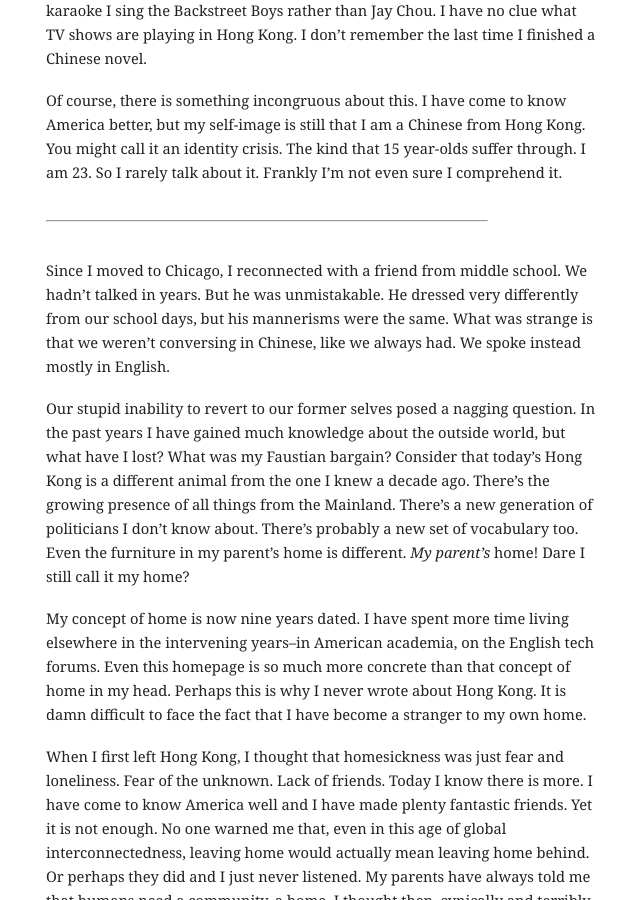
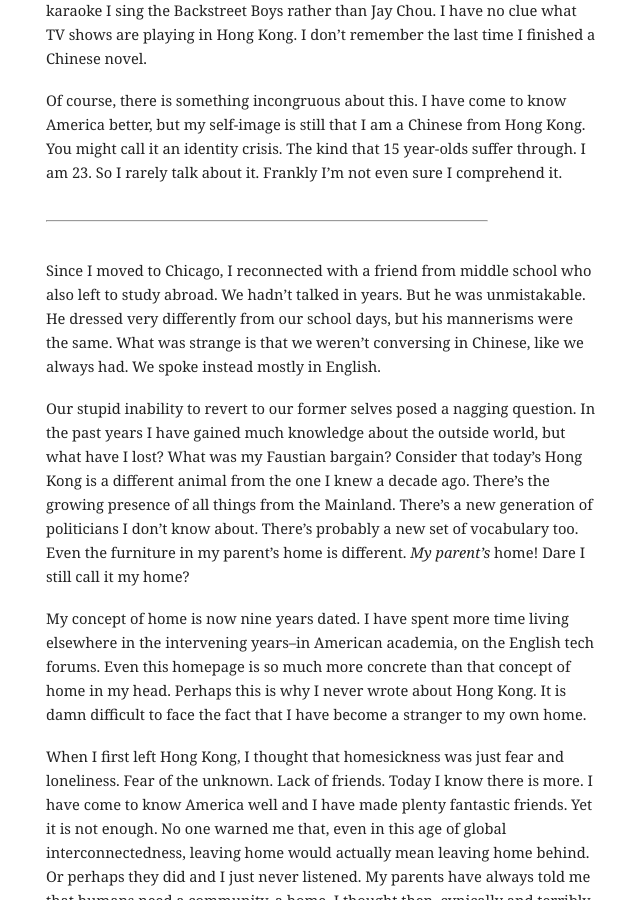
Before and after one commit to mbwong/mbwong.github.com, a Jekyll site: the page built from _posts/2013-07-14-home.md, in a window 1280 px wide and 900 px high, scrolled down 1558 px. Shown: the whole window, without its empty margins (304-944 px from the left). Built offline with Jekyll 4.4.1, drawn with Linux system fonts in a browser that asks for light colours.

Commit message:
Update 2013-07-14-home.md

```diff
--- a/_posts/2013-07-14-home.md
+++ b/_posts/2013-07-14-home.md
@@ -32,7 +32,7 @@ Of course, there is something incongruous about this. I have come to know Americ
 
 -----------------------------
 
-Since I moved to Chicago, I reconnected with a friend from middle school. We hadn't talked in years. But he was unmistakable. He dressed very differently from our school days, but his mannerisms were the same. What was strange is that we weren’t conversing in Chinese, like we always had. We spoke instead mostly in English.
+Since I moved to Chicago, I reconnected with a friend from middle school who also left to study abroad. We hadn't talked in years. But he was unmistakable. He dressed very differently from our school days, but his mannerisms were the same. What was strange is that we weren’t conversing in Chinese, like we always had. We spoke instead mostly in English.
 
 Our stupid inability to revert to our former selves posed a nagging question. In the past years I have gained much knowledge about the outside world, but what have I lost? What was my Faustian bargain? Consider that today's Hong Kong is a different animal from the one I knew a decade ago. There's the growing presence of all things from the Mainland. There's a new generation of politicians I don't know about. There's probably a new set of vocabulary too. Even the furniture in my parent's home is different. _My parent's_ home! Dare I still call it my home?
 
```
